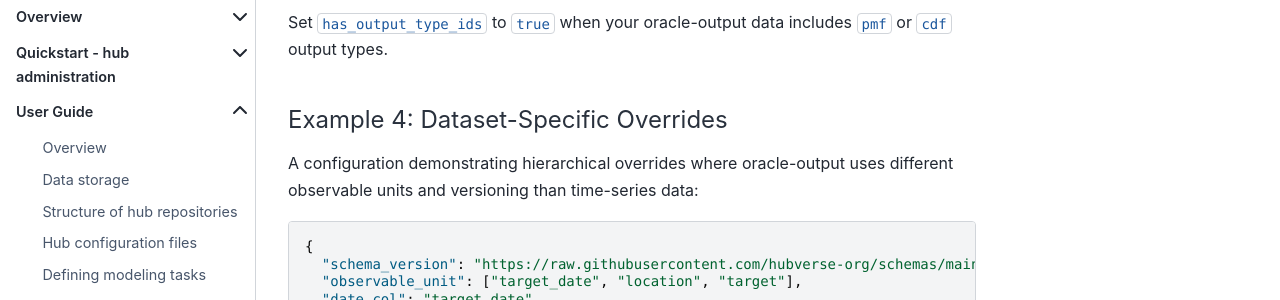
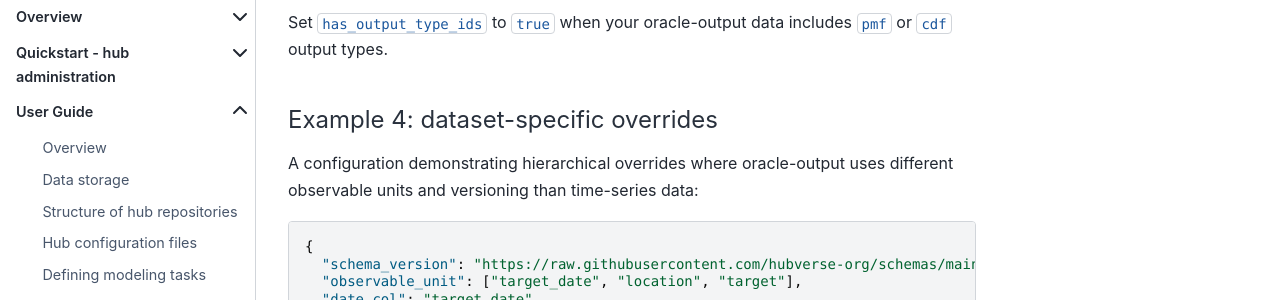
Before and after one commit to hubverse-org/hubDocs, a Sphinx documentation site: the page built from docs/source/user-guide/target-data.md, in a window 1280 px wide and 900 px high, scrolled down 25662 px. Shown: the part 155-455 px from the top of the window. Built offline with Sphinx 7.4.7 and the Sphinx Book theme 1.1.4, drawn with Linux system fonts in a browser that asks for light colours; comment, search, counter and statistics services are not loaded.

```diff
--- a/docs/source/user-guide/target-data.md
+++ b/docs/source/user-guide/target-data.md
@@ -753,7 +753,7 @@ A configuration for oracle outputs containing `output_type` and `output_type_id`
 
 Set `has_output_type_ids` to `true` when your oracle-output data includes `pmf` or `cdf` output types.
 
-#### Example 4: Dataset-Specific Overrides
+#### Example 4: dataset-specific overrides
 
 A configuration demonstrating hierarchical overrides where oracle-output uses different observable units and versioning than time-series data:
 
```
